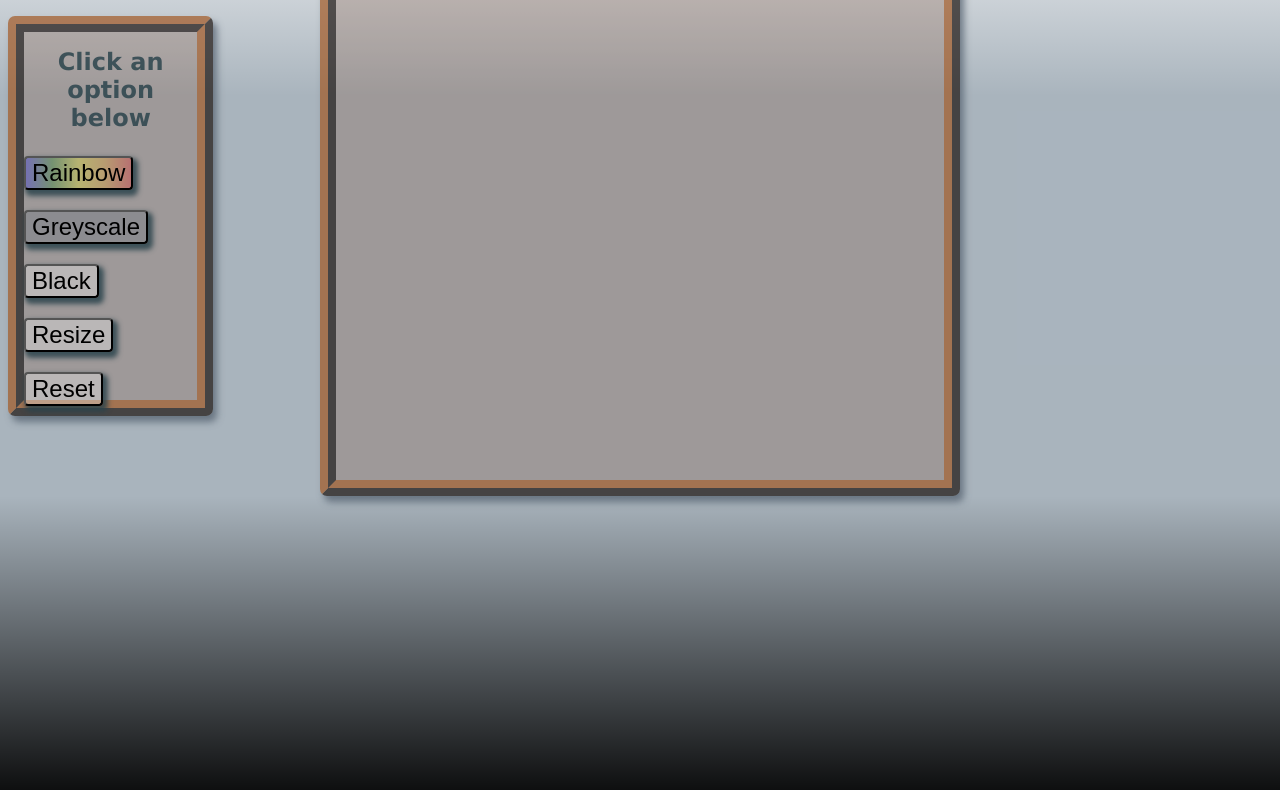
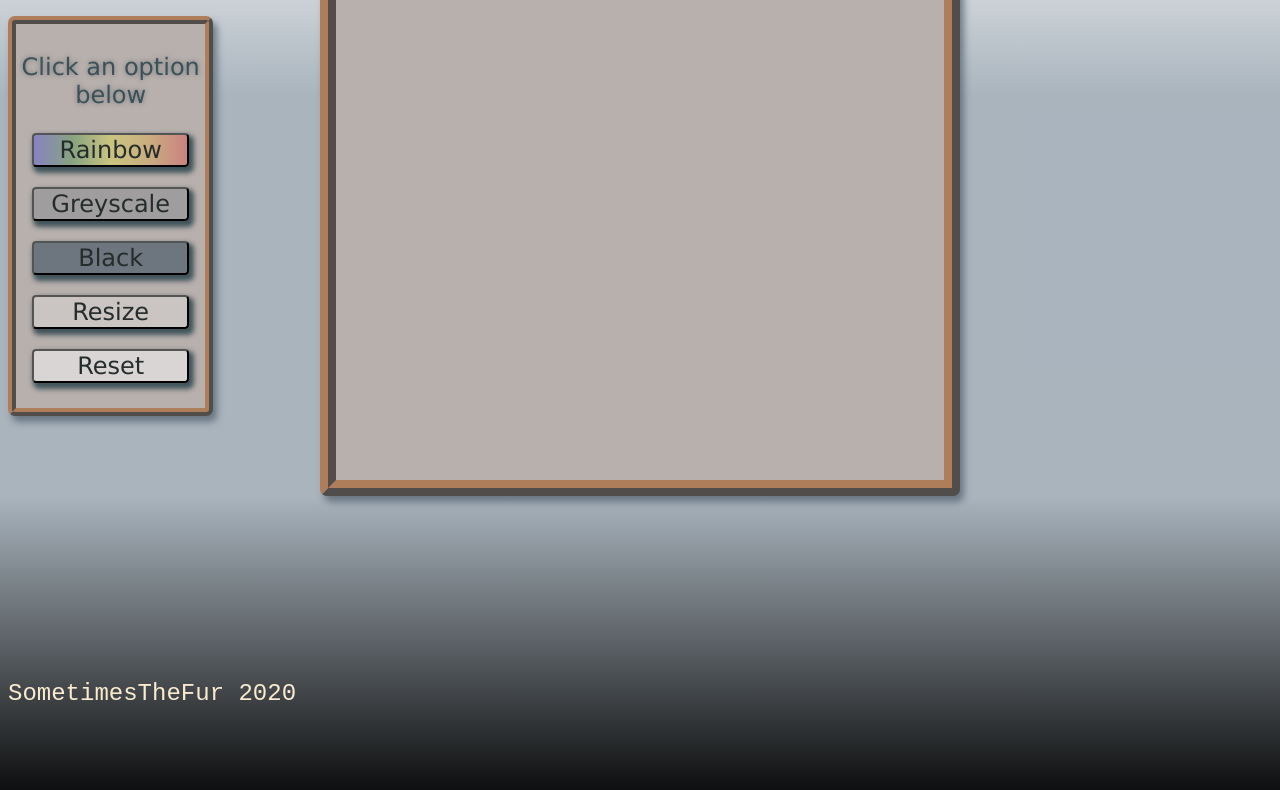
Before and after one commit to SometimesTheFur/etchASketch, a plain HTML site: page index.html in a window 1280 px wide. Shown: the part 144-934 px from the top of the page. Drawn offline with Linux system fonts and the light colour scheme.

Commit message:
Some design touches

```diff
--- a/etchASketch.js
+++ b/etchASketch.js
@@ -7,9 +7,8 @@ const container = document.querySelector('#container');
 
         const title = document.createElement('p');
             title.classList.add('title');
-            title.style.alignContent = 'center';
-            title.style.justifyContent = 'center';
-            title.textContent = "Etch A Sketch";
+            title.textContent = "H👾VER DOODLE";
+
         div1.appendChild(title);
 
     container.appendChild(div1);
@@ -19,50 +18,48 @@ const container = document.querySelector('#container');
 
         const rulesTop = document.createElement('p');
             rulesTop.classList.add('rulesTop');
-            rulesTop.style.alignContent = 'center';
-            rulesTop.style.justifyContent = 'center';
-            rulesTop.textContent = "Click an option below"
+            rulesTop.textContent = "Click an option below";
 
         div2.appendChild(rulesTop);
 
-        const btn1 = document.createElement('button');
-            btn1.classList.add('btn');
-            btn1.style.background = 'linear-gradient(to left, rgba(255, 0, 0, 0.26), rgba(255, 166, 0, 0.26), rgba(255, 255, 0, 0.26), rgba(0, 128, 0, 0.26), rgba(0, 0, 255, 0.26))';
-            btn1.textContent = "Rainbow"
+        const rainbow = document.createElement('button');
+            rainbow.classList.add('btn');
+            rainbow.style.background = 'linear-gradient(to left, rgba(255, 0, 0, 0.26), rgba(255, 166, 0, 0.26), rgba(255, 255, 0, 0.26), rgba(0, 128, 0, 0.26), rgba(0, 0, 255, 0.26))';
+            rainbow.textContent = "Rainbow"
 
-        div2.appendChild(btn1);
+        div2.appendChild(rainbow);
 
-        const btn2 = document.createElement('button');
-        btn2.classList.add('btn');
-        btn2.style.marginTop = '20px';
-        btn2.style.background = 'rgba(90, 103, 116, 0.26)';
-        btn2.textContent = "Greyscale"
+        const greyscale = document.createElement('button');
+            greyscale.classList.add('btn');
+            greyscale.style.marginTop = '20px';
+            greyscale.style.background = 'rgba(90, 103, 116, 0.26)';
+            greyscale.textContent = "Greyscale";
 
-        div2.appendChild(btn2);
+        div2.appendChild(greyscale);
 
-        const btn3 = document.createElement('button');
-        btn3.classList.add('btn');
-        btn3.style.marginTop = '20px';
-        btn3.style.background = 'rgba(238, 238, 238, .35)';
-        btn3.textContent = "Black"
+        const black = document.createElement('button');
+            black.classList.add('btn');
+            black.style.marginTop = '20px';
+            black.style.background = 'rgba(90, 103, 116, 0.801)';
+            black.textContent = "Black";
 
-        div2.appendChild(btn3);
+        div2.appendChild(black);
 
-        const btn4 = document.createElement('button');
-        btn4.classList.add('btn');
-        btn4.style.marginTop = '20px';
-        btn4.style.background = 'rgba(238, 238, 238, .35)';
-        btn4.textContent = "Resize"
+        const resize = document.createElement('button');
+            resize.classList.add('btn');
+            resize.style.marginTop = '20px';
+            resize.style.background = 'rgba(254, 254, 254, 0.25)';
+            resize.textContent = "Resize";
 
-        div2.appendChild(btn4);
+        div2.appendChild(resize);
 
-        const btn5 = document.createElement('button');
-        btn5.classList.add('btn');
-        btn5.style.marginTop = '20px';
-        btn5.style.background = 'rgba(238, 238, 238, .35)';
-        btn5.textContent = "Reset"
+        const reset = document.createElement('button');
+            reset.classList.add('btn');
+            reset.style.marginTop = '20px';
+            reset.style.background = 'rgba(238, 238, 238, .60)';
+            reset.textContent = "Reset";
 
-        div2.appendChild(btn5);
+        div2.appendChild(reset);
 
     container.appendChild(div2);
 
@@ -73,8 +70,12 @@ const container = document.querySelector('#container');
 
     const div4 = document.createElement('div');
         div4.classList.add('div4');
-        div4.style.alignContent = 'left';
-        div4.style.justifyContent = 'left'
-        div4.textContent = "SometimesTheFur 2020"
+
+        const footer1 = document.createElement('p');
+            footer1.classList.add('footer1')
+            footer1.textContent = "SometimesTheFur 2020";
+
+
+        div4.appendChild(footer1);
 
     container.appendChild(div4);
--- a/styles.css
+++ b/styles.css
@@ -17,22 +17,29 @@ html, body {
     grid-row: 1/4;
     grid-column: 1/13;
     margin: 0;
+    justify-content: center;
+    align-content: center;
 }
 
 .title {
     text-align: center;
+    font-family: 'Trebuchet MS', 'Lucida Sans Unicode', 'Lucida Grande', 'Lucida Sans', Arial, sans-serif;
+    text-shadow: 0px 0px 5px rgba(72, 43, 92, 0.76);
+    text-size-adjust: auto;
     font-size: 3rem;
     margin-top: .5rem;
-    color: rgba(43, 67, 92, 0.76);
-    /*text-shadow: 0px 0px 10px rgba(255, 0, 85, 0.411);*/
+    color: rgba(72, 43, 92, 0.76);
 }
 
 .div2 {
-    background-color: rgba(122, 65, 38, 0.233);
+    background-color: rgb(184, 176, 173);
     grid-row: 3/8;
     grid-column: 1/3;
     margin-left: .5rem;
-    border: 1rem ridge rgba(83, 43, 12, 0.562);
+    align-content: center;
+    justify-content: center;
+    display: grid;
+    border: .5rem ridge rgba(83, 43, 12, 0.562);
     border-radius: 7px;
     box-shadow: 4px 6px 7px rgba(90, 103, 116, 0.801);
 }
@@ -40,27 +47,30 @@ html, body {
 .rulesTop {
     text-align: center;
     font-size: 1.5rem;
-    margin-top: 1rem;
-    text-decoration: wavy;
-    font-weight: bolder;
+    margin-top: .25rem;
+    margin-bottom: 1rem;
+    font-weight: 500;
     font-family: 'Lucida Sans', 'Lucida Sans Regular', 'Lucida Grande', 'Lucida Sans Unicode', Geneva, Verdana, sans-serif;
     color: rgba(43, 67, 76, 0.849);
+    text-shadow: 0px 0px 5px rgba(43, 67, 76, 0.541);
 }
 
 .btn {
     text-align: center;
     align-items: center;
-    display: flex;
     justify-content: center;
+    font-family: 'Lucida Sans', 'Lucida Sans Regular', 'Lucida Grande', 'Lucida Sans Unicode', Geneva, Verdana, sans-serif;
+    font-weight: 500;
+    color: rgb(37, 44, 44);
     font-size: 1.5rem;
-    margin-top: 0.1rem;
+    margin: 0.5rem 1rem 0rem 1rem;
     border-radius: 4px;
     box-shadow: 3px 4px 5px 2px rgba(43, 67, 76, 0.849);
     cursor: pointer;
 }
 
 .div3 {
-    background-color: rgba(122, 65, 38, 0.233);
+    background-color: rgb(184, 176, 173);
     grid-row: 2/9;
     grid-column: 4/10;
     border: 1rem ridge rgba(83, 43, 12, 0.562);
@@ -73,8 +83,14 @@ html, body {
     grid-row: 9/13;
     grid-column: 1/13;
     margin-bottom: 0;
+    justify-content: center;
+    align-content: center;
+}
+
+.footer1 {
     font-family: monospace;
+    font-size: 1.5rem;
     color: rgb(250, 235, 207);
-    justify-content: left;
-    align-content: flex-end;
+    position: absolute;
+    margin-left: .5rem;
 }
```
